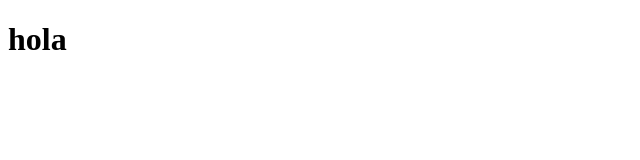
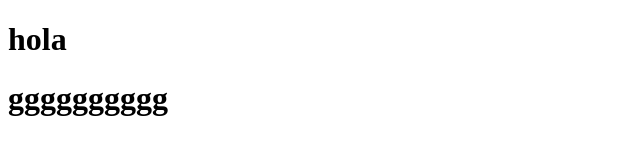
Before and after one commit to JMozar/resposito2, a plain HTML site: page index.html in a window 1280 px wide. Shown: the whole page, without its empty margins (0-640 px from the left). Drawn offline with Linux system fonts and the light colour scheme.

Commit message:
agregamos mensaje ggg

```diff
--- a/index.html
+++ b/index.html
@@ -8,5 +8,6 @@
 </head>
 <body>
    <h1>hola</h1>
+   <h1>gggggggggg</h1>
 </body>
 </html>
```
